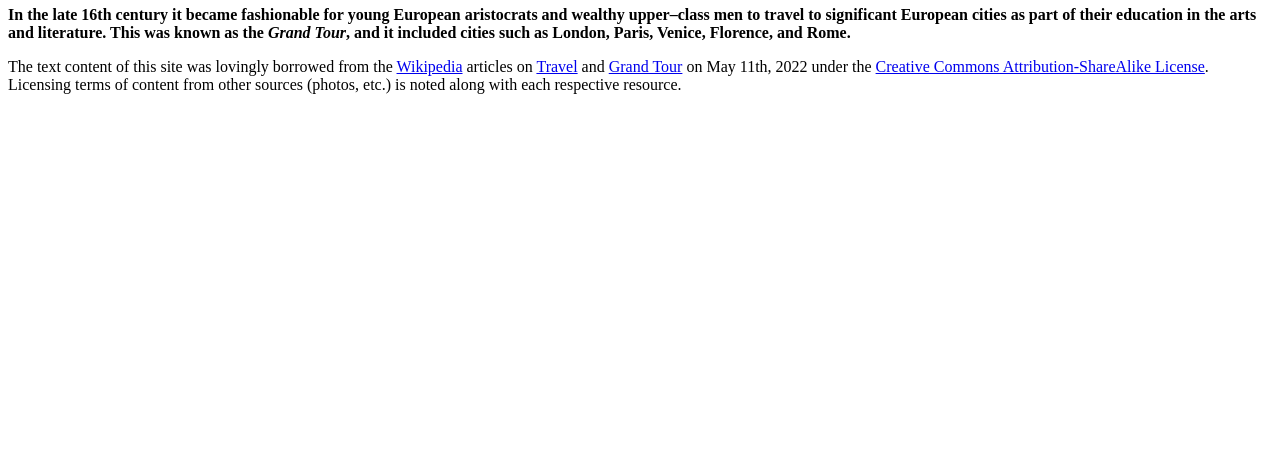
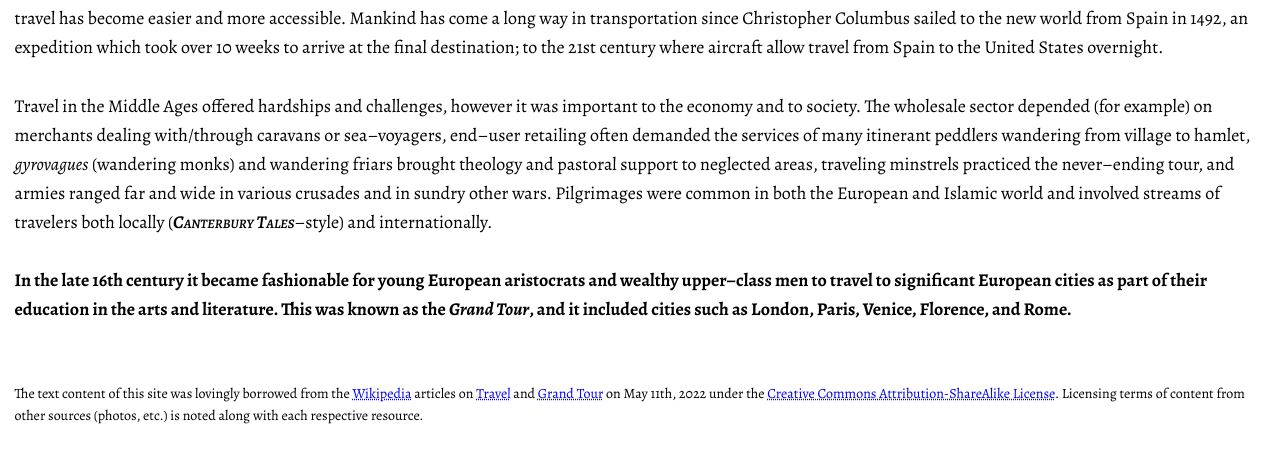
Before and after one commit to Andreea34/travel-grand-tour, a plain HTML site: page index.html in a window 1280 px wide. Shown: the part 429-901 px from the top of the page. Before the commit the page ends 800 px from the top, so only its background shows below. Drawn offline with nearby package versions, Linux system fonts and the light colour scheme; the site is published under a folder, as on GitHub Pages, so addresses that start at the root find nothing.

Commit message:
css url path fixes

```diff
--- a/assets/styles/main.css
+++ b/assets/styles/main.css
@@ -1,4 +1,4 @@
-@font-face { font-family: 'Beth Ellen'; src: url('/assets/fonts/beth-ellen/Beth-Ellen-Regular.ttf') format('truetype'); font-weight: 400; font-style: normal; }
+@font-face { font-family: 'Beth Ellen'; src: url('../fonts/beth-ellen/Beth-Ellen-Regular.ttf') format('truetype'); font-weight: 400; font-style: normal; }
 
 *,
 ::before,
--- a/history.html
+++ b/history.html
@@ -19,7 +19,7 @@
   <link rel="preconnect" href="https://fonts.googleapis.com">
   <link rel="preconnect" href="https://fonts.gstatic.com" crossorigin>
   <link rel="stylesheet" href="https://fonts.googleapis.com/css2?family=Alegreya:ital,wght@0,400;0,500;0,600;0,700;0,800;0,900;1,400;1,500;1,600;1,700;1,800;1,900&display=swap">
-  <link rel="stylesheet" href="/assets/styles/main.css">
+  <link rel="stylesheet" href="assets/styles/main.css">
 </head>
 
 <body>
--- a/index.html
+++ b/index.html
@@ -19,7 +19,7 @@
   <link rel="preconnect" href="https://fonts.googleapis.com">
   <link rel="preconnect" href="https://fonts.gstatic.com" crossorigin>
   <link rel="stylesheet" href="https://fonts.googleapis.com/css2?family=Alegreya:ital,wght@0,400;0,500;0,600;0,700;0,800;0,900;1,400;1,500;1,600;1,700;1,800;1,900&display=swap">
-  <link rel="stylesheet" href="/assets/styles/main.css">
+  <link rel="stylesheet" href="assets/styles/main.css">
 </head>
 
 <body>
```
Also changed, not shown: itinerary.html (+1 -1 lines), overview.html (+1 -1 lines), testimonials.html (+1 -1 lines).
